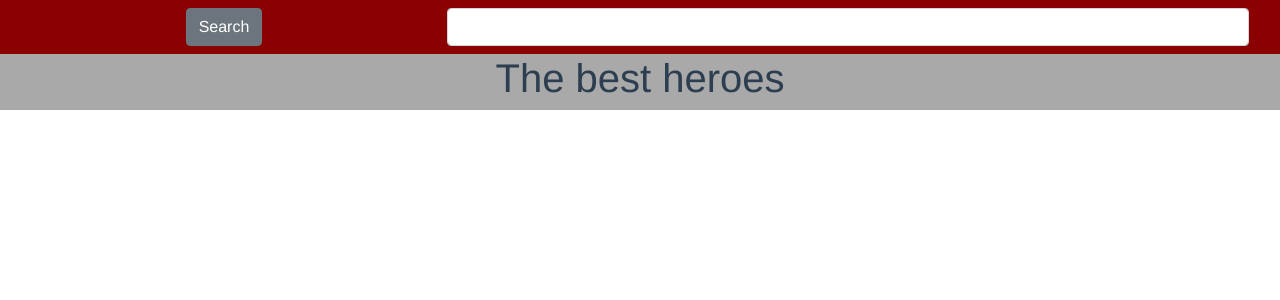
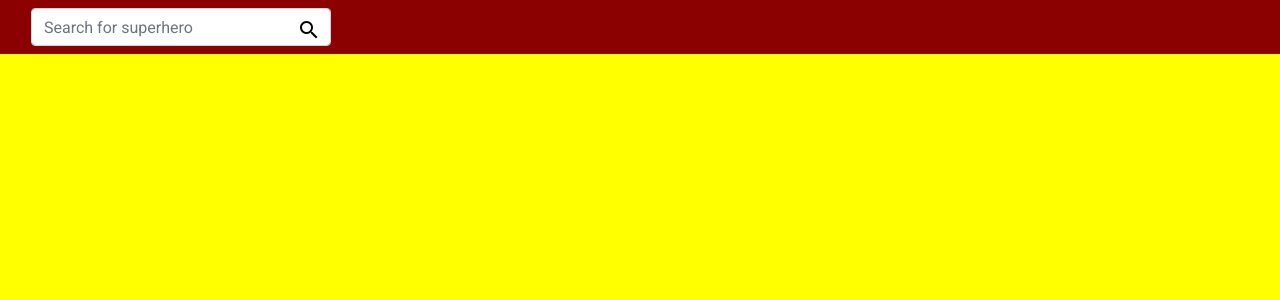
Before and after one commit to Jay-snow/superhero, a Vue app: page / in a window 1280 px wide. Shown: the top 300 px of the page. Built offline with nearby package versions, Linux system fonts and the light colour scheme.

Commit message:
Added search into a form for better usability. Slightly laid out more of the design.

```diff
--- a/public/index.html
+++ b/public/index.html
@@ -6,7 +6,11 @@
     <meta name="viewport" content="width=device-width,initial-scale=1.0">
     <link rel="icon" href="<%= BASE_URL %>favicon.ico">
     <title>superhero</title>
-  </head>
+    <link href="https://fonts.googleapis.com/icon?family=Material+Icons"
+      rel="stylesheet">
+      <link href="https://fonts.googleapis.com/css?family=Roboto&display=swap" rel="stylesheet">
+      <link href="src/styles.css" type="text/css" rel="stylesheet">
+    </head>
   <body>
     <noscript>
       <strong>We're sorry but superhero doesn't work properly without JavaScript enabled. Please enable it to continue.</strong>
--- a/src/App.vue
+++ b/src/App.vue
@@ -1,29 +1,67 @@
 <template>
-  <b-container fluid id="app">
-    <NavBar msg="Welcome to Your Vue.js App"/>
-    <Arena></Arena>
-    <p v-if="hero"> YES</p>
-  </b-container>
+  <div>
+    <b-container fluid id="app">
+      <NavBar @search="search" msg="Welcome to Your Vue.js App" />
+    </b-container>
+    <b-container>
+      <div v-if="hero">
+        <b-row>
+          <b-col>
+            <h1 class="text-center">{{hero.name}}</h1>
+            <img :src="hero.images.lg" />
+          </b-col>
+          <b-col>
+            <b-card class="bg-dark" style="margin-top:50%">
+              <ul class="list-unstyled">
+                <li>Alignment: {{hero.biography.alignment}}</li>
+                <li>Alter Egos: {{hero.biography.alterEgos}}</li>
+                <li>First Appearance: {{hero.biography.firstAppearance}}</li>
+                <li>Full Name: {{hero.biography.fullName}}</li>
+              </ul>
+              <p>Connections: {{hero.connections.groupAffiliation}} </p>
+              <p>Family: {{hero.connections.relatives}} </p>
+            </b-card>
+          </b-col>
+        </b-row>
+      </div>
+    </b-container>
+  </div>
 </template>
 
 <script>
-import NavBar from './components/NavBar.vue';
-import Arena from './components/Arena.vue';
+import NavBar from "./components/NavBar.vue";
 
 export default {
-  name: 'app',
+  name: "app",
   components: {
-    NavBar, Arena
+    NavBar
   },
-}
+  data() {
+    return {
+      hero: null
+    };
+  },
+  methods: {
+    search(data) {
+      console.log(data);
+      console.log("success");
+      this.hero = data;
+    }
+  }
+};
 </script>
 
 <style>
-#app {
-  font-family: 'Avenir', Helvetica, Arial, sans-serif;
-  -webkit-font-smoothing: antialiased;
-  -moz-osx-font-smoothing: grayscale;
-  text-align: center;
-  color: #2c3e50;
+html,
+body {
+  font-family: "Roboto", Helvetica, Arial, sans-serif;
+}
+body {
+  color: white;
+  background-color: black;
+}
+
+i {
+  color: black;
 }
 </style>
--- a/src/components/Arena.vue
+++ b/src/components/Arena.vue
@@ -1,13 +1,13 @@
 <template>
-    <b-row class="body">
-      <b-col>
-        <div >
-          <h1>
-            The best heroes
-          </h1>
-        </div>
-      </b-col>
-    </b-row>
+  <b-row class="body">
+    <b-col>
+      <div>
+        <h1>The best heroes</h1>
+
+        <p> </p>
+      </div>
+    </b-col>
+  </b-row>
 </template>
 
 <script>
@@ -21,7 +21,5 @@ export default {
 
 <!-- Add "scoped" attribute to limit CSS to this component only -->
 <style scoped>
-  .body {
-    background-color:darkgrey;
-  }
+
 </style>
--- a/src/components/NavBar.vue
+++ b/src/components/NavBar.vue
@@ -1,12 +1,14 @@
 <template>
-  <b-row class="navbar">
-    <b-col col md="4">
-      <b-btn @click="submitSearch">Search</b-btn>
-    </b-col>
-    <b-col col>
-      <b-input v-model="searchInput"></b-input>
-    </b-col>
-  </b-row>
+  <form @submit.prevent="submitSearch">
+    <b-row class="navbar">
+      <b-col col>
+        <div style="max-width:300px;" class="inner-addon right-addon">
+          <div @click="submitSearch"> <i   class="material-icons">search</i> </div>
+          <b-input placeholder="Search for superhero" v-model="searchInput"></b-input>
+        </div>
+      </b-col>
+    </b-row>
+  </form>
 </template>
 
 <script>
@@ -24,7 +26,6 @@ export default {
   },
   methods: {
     submitSearch() {
-      console.log(this.searchInput);
       let hero = this.searchInput;
       let url = `https://superhero-search.p.rapidapi.com/?hero=${hero}`;
       const headers = {
@@ -32,11 +33,14 @@ export default {
         "x-rapidapi-key": "a334f7c84cmsh347049998c599c2p15bfc1jsnf03181b5e460"
       };
 
-      axios.get(url,{headers: headers}).then(function (response){
-        console.log(response);
-      })
-
-
+      axios
+        .get(url, { headers: headers })
+        .then(response => response.data)
+        .then(response => {
+          let data = response;
+          console.log(data);
+          this.$emit("search", data);
+        });
     }
   }
 };
@@ -47,4 +51,38 @@ export default {
 .navbar {
   background-color: darkred;
 }
+
+.inner-addon {
+  position: relative;
+}
+
+/* style icon */
+.inner-addon .material-icons {
+  position: absolute;
+  padding: 10px;
+}
+
+.material-icons {
+  cursor: pointer;
+}
+
+.material-icons:hover {
+  color:blue;
+}
+
+/* align icon */
+.left-addon .material-icons {
+  left: 0px;
+}
+.right-addon .material-icons {
+  right: 0px;
+}
+
+/* add padding  */
+.left-addon input {
+  padding-left: 30px;
+}
+.right-addon input {
+  padding-right: 30px;
+}
 </style>
--- /dev/null
+++ b/src/styles.css
@@ -0,0 +1,8 @@
+html {
+    font-family: 'Roboto', Helvetica, Arial, sans-serif;
+    -webkit-font-smoothing: antialiased;
+    -moz-osx-font-smoothing: grayscale;
+    text-align: center;
+    color: pink;
+    background-color:yellow;
+  }
```
